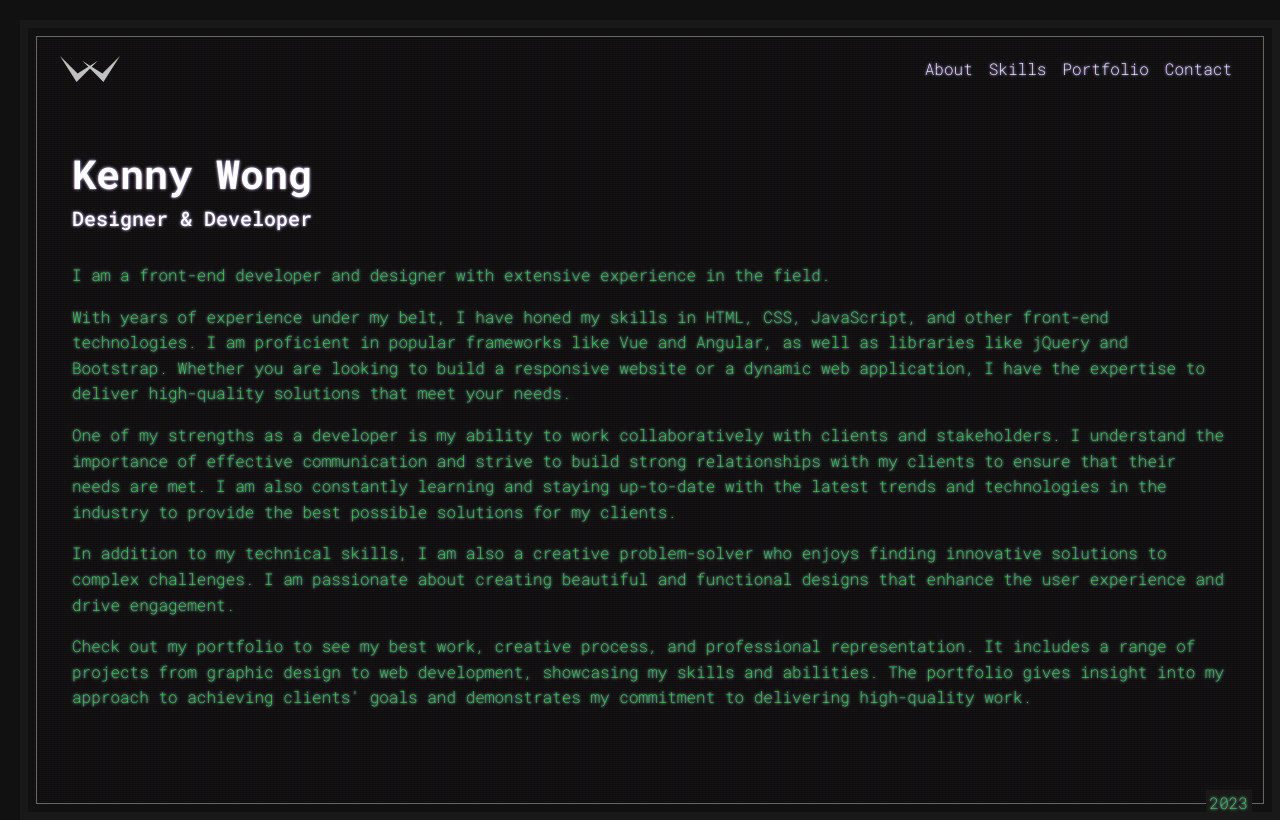
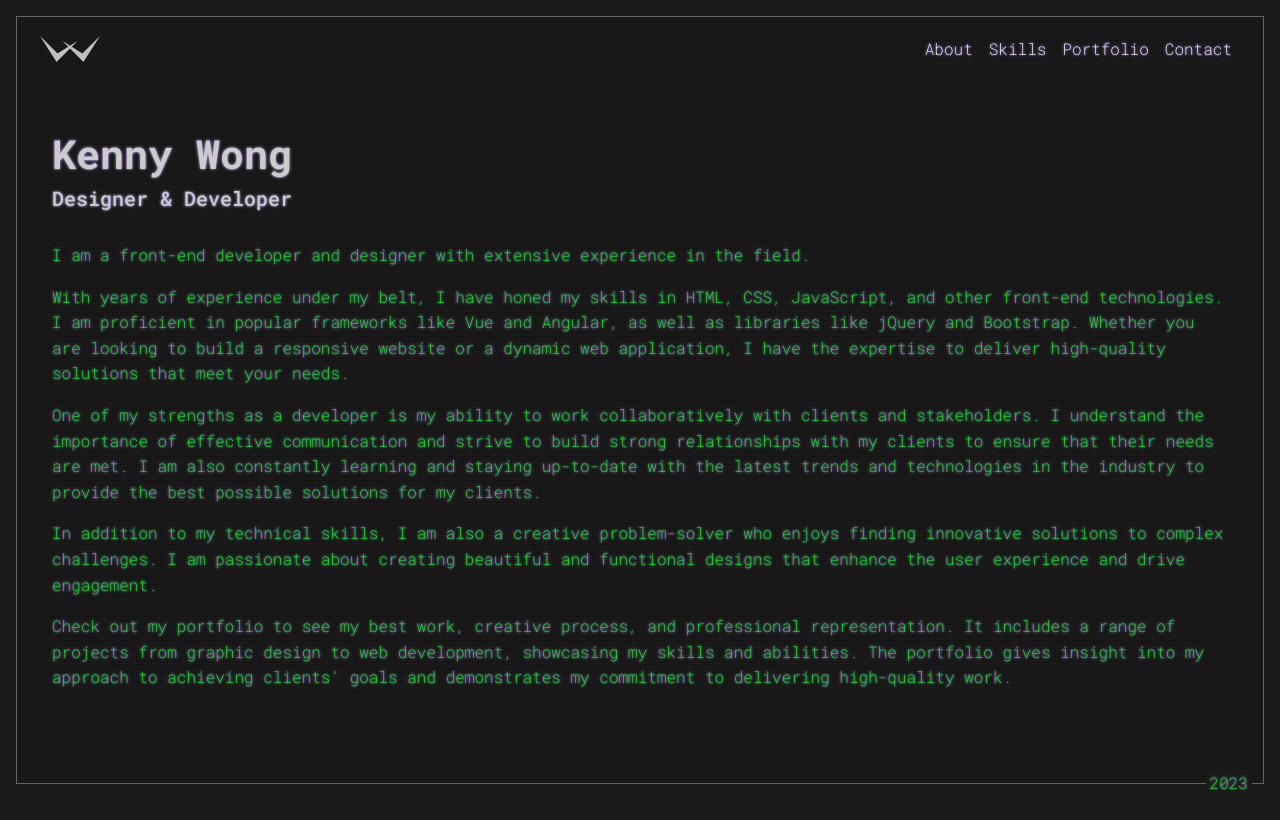
Before and after one commit to lizewkn/lizewkn.github.io, a Vue app: page / in a window 1280 px wide. Built offline with nearby package versions, Linux system fonts and the light colour scheme.

Commit message:
path function

```diff
--- a/index.html
+++ b/index.html
@@ -17,8 +17,8 @@
 </script>
 </head>
 
-<body class="screenl">
-  <div class="box crt screen">
+<body>
+  <div class="box crt">
     <div class="container-fluid h-100">
       <div class="row h-100">
       <div id="app" class="col h-100"></div>
--- a/src/assets/base.css
+++ b/src/assets/base.css
@@ -295,12 +295,6 @@ footer {
   border: 0;
   box-shadow: none;
 }
-body {
-  background: #111;
-  color: white;
-  padding-top: 20px;
-  padding-left: 20px;
-}
 
 #switch {
   display: none;
```
Also changed, not shown: src/router/index.js (+6 -1 lines).
